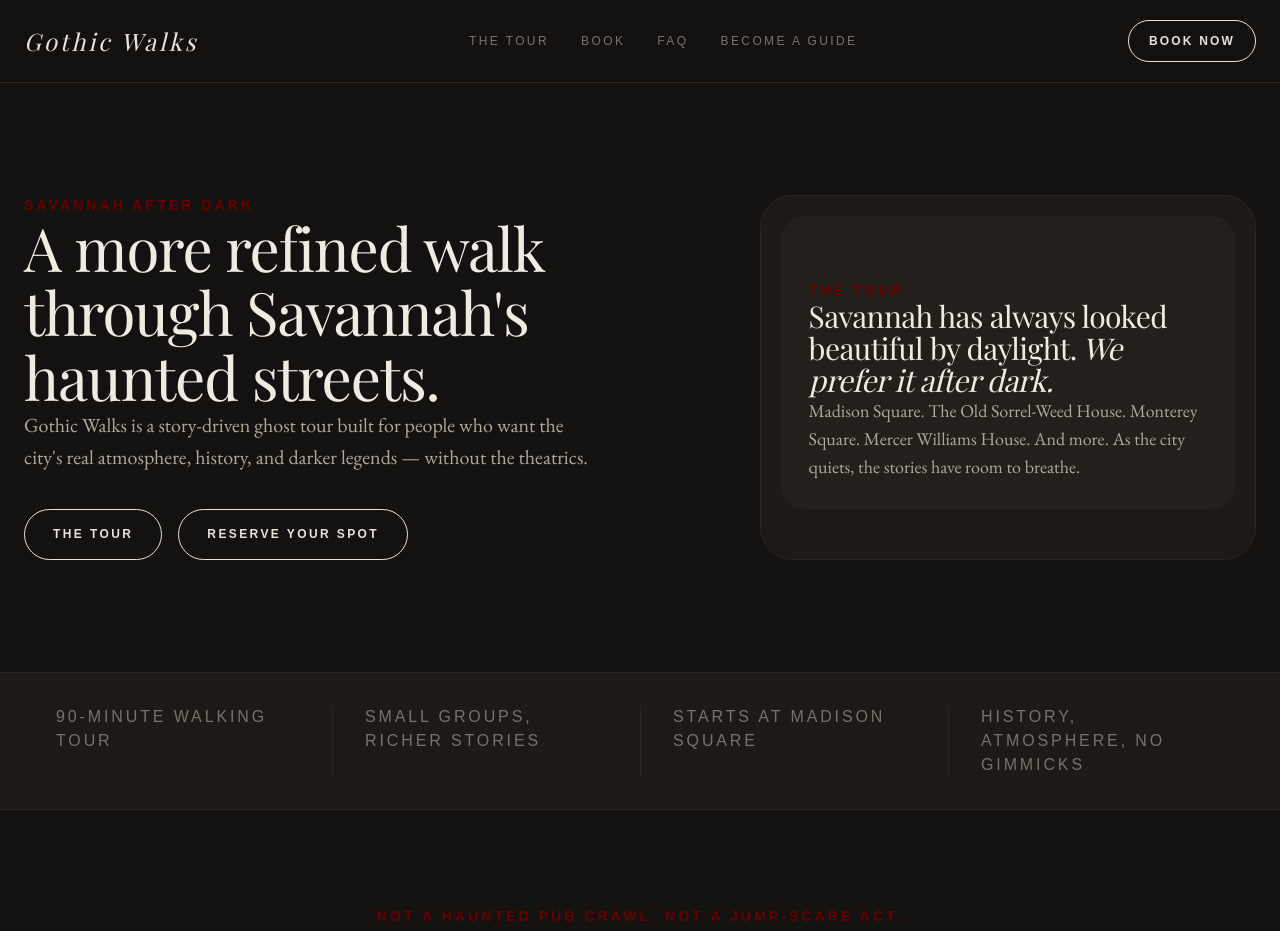
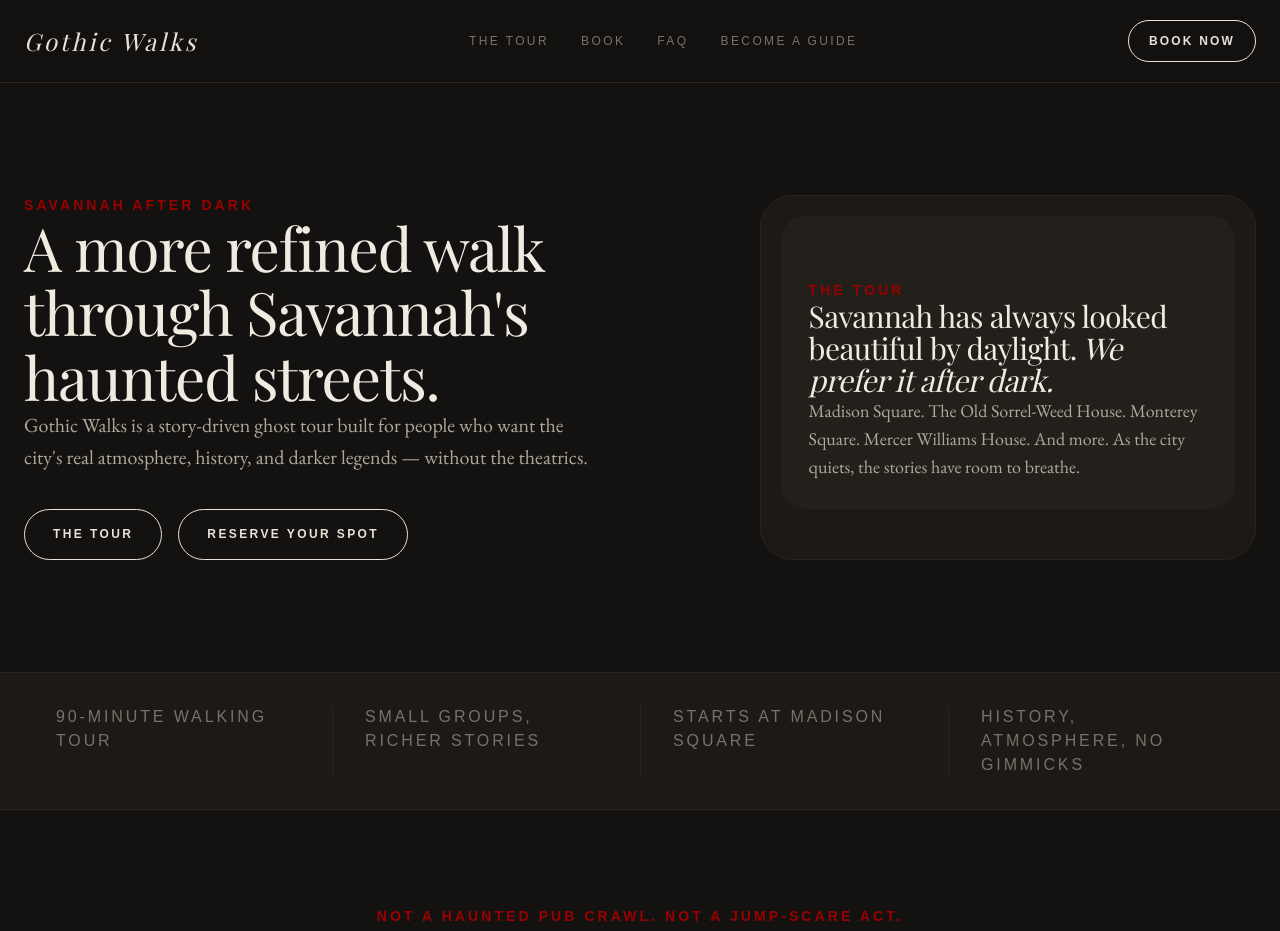
Before and after one commit to memphison/gothicwalks-next, a Next.js app: page / in a window 1280 px wide. Shown: the top 931 px of the page. Built offline with nearby package versions, Linux system fonts and the light colour scheme.

Commit message:
Update Gothic Walks site

```diff
--- a/app/book/page.tsx
+++ b/app/book/page.tsx
@@ -81,7 +81,7 @@ export default function BookPage() {
         </header>
 
         <section className="mx-auto max-w-3xl px-6 pb-32 py-20 md:py-28">
-          <p className="mb-6 text-sm font-semibold uppercase tracking-[0.22em] text-[#660000] [font-family:var(--font-label)]">
+          <p className="mb-6 text-sm font-semibold uppercase tracking-[0.22em] text-[#990000] [font-family:var(--font-label)]">
             Savannah After Dark
           </p>
           <h1 className="text-5xl font-normal leading-tight tracking-[-0.025em] text-[#f0ebe0] md:text-6xl [font-family:var(--font-display)]">
--- a/app/guide/page.tsx
+++ b/app/guide/page.tsx
@@ -42,7 +42,7 @@ export default function GuidePage() {
 
       <section className="mx-auto grid max-w-7xl gap-16 px-6 py-20 md:grid-cols-[1fr_0.9fr] md:py-24">
         <div className="flex flex-col">
-          <p className="mb-6 text-sm font-semibold uppercase tracking-[0.22em] text-[#660000] [font-family:var(--font-label)]">
+          <p className="mb-6 text-sm font-semibold uppercase tracking-[0.22em] text-[#990000] [font-family:var(--font-label)]">
             We&apos;re looking for the right guides
           </p>
           <h1 className="text-5xl font-normal leading-[0.96] tracking-[-0.025em] text-[#f0ebe0] md:text-7xl [font-family:var(--font-display)]">
@@ -62,7 +62,7 @@ export default function GuidePage() {
 
         <div className="rounded-[2rem] border border-[#2a2520] bg-[#1c1916] p-5">
           <div className="rounded-[1.5rem] bg-[#231f1b] p-7">
-            <p className="mb-5 text-sm font-semibold uppercase tracking-[0.22em] text-[#660000] [font-family:var(--font-label)]">
+            <p className="mb-5 text-sm font-semibold uppercase tracking-[0.22em] text-[#990000] [font-family:var(--font-label)]">
               Why guide with us
             </p>
             <ul className="space-y-4 pt-4 text-lg leading-6 text-[#e8e2d8] [font-family:var(--font-body)]">
@@ -89,7 +89,7 @@ export default function GuidePage() {
 
       <section className="border-y border-[#2a2520] bg-[#1c1916]">
         <div className="mx-auto max-w-4xl px-6 py-20 text-center">
-          <p className="mb-5 text-sm font-semibold uppercase tracking-[0.22em] text-[#660000] [font-family:var(--font-label)]">
+          <p className="mb-5 text-sm font-semibold uppercase tracking-[0.22em] text-[#990000] [font-family:var(--font-label)]">
             Not your average ghost tour company.
           </p>
           <h2 className="text-5xl font-normal leading-[1.05] tracking-[-0.02em] text-[#f0ebe0] md:text-6xl [font-family:var(--font-display)]">
@@ -104,7 +104,7 @@ export default function GuidePage() {
       </section>
 
       <section className="mx-auto max-w-3xl px-6 py-20">
-        <p className="mb-6 text-sm font-semibold uppercase tracking-[0.22em] text-[#660000] [font-family:var(--font-label)]">
+        <p className="mb-6 text-sm font-semibold uppercase tracking-[0.22em] text-[#990000] [font-family:var(--font-label)]">
           Interested?
         </p>
         <h2 className="text-5xl font-normal leading-tight tracking-[-0.02em] text-[#f0ebe0] [font-family:var(--font-display)]">
--- a/app/page.tsx
+++ b/app/page.tsx
@@ -90,7 +90,7 @@ export default function Home() {
 
         <section className="mx-auto grid max-w-7xl gap-16 px-6 py-20 md:grid-cols-[1.15fr_0.85fr] md:py-28">
           <div className="flex flex-col justify-center">
-            <p className="mb-6 text-sm font-semibold uppercase tracking-[0.22em] text-[#660000] [font-family:var(--font-label)]">
+            <p className="mb-6 text-sm font-semibold uppercase tracking-[0.22em] text-[#990000] [font-family:var(--font-label)]">
               Savannah After Dark
             </p>
             <h1 className="max-w-2xl text-5xl font-normal leading-[1.0] tracking-[-0.025em] text-[#f0ebe0] md:text-6xl [font-family:var(--font-display)]">
@@ -109,7 +109,7 @@ export default function Home() {
 
           <div className="rounded-[2rem] border border-[#2a2520] bg-[#1c1916] p-5">
             <div className="rounded-[1.5rem] bg-[#231f1b] p-7 pt-16">
-              <p className="mb-5 text-sm font-semibold uppercase tracking-[0.22em] text-[#660000] [font-family:var(--font-label)]">
+              <p className="mb-5 text-sm font-semibold uppercase tracking-[0.22em] text-[#990000] [font-family:var(--font-label)]">
                 The Tour
               </p>
               <h2 className="text-3xl font-normal leading-[1.1] tracking-[-0.02em] text-[#f0ebe0] [font-family:var(--font-display)]">
@@ -142,7 +142,7 @@ export default function Home() {
 
         <section className="px-6 py-24">
           <div className="mx-auto max-w-4xl text-center">
-            <p className="mb-5 text-sm font-semibold uppercase tracking-[0.22em] text-[#660000] [font-family:var(--font-label)]">
+            <p className="mb-5 text-sm font-semibold uppercase tracking-[0.22em] text-[#990000] [font-family:var(--font-label)]">
               Not a haunted pub crawl. Not a jump-scare act.
             </p>
             <h2 className="text-4xl font-normal leading-[1.05] tracking-[-0.02em] text-[#f0ebe0] md:text-5xl [font-family:var(--font-display)]">
--- a/app/tour/page.tsx
+++ b/app/tour/page.tsx
@@ -236,7 +236,7 @@ export default function TourPage() {
 
         {/* Hero */}
         <section className="mx-auto max-w-4xl px-6 py-20 md:py-28">
-          <p className="mb-6 text-sm font-semibold uppercase tracking-[0.22em] text-[#660000] [font-family:var(--font-label)]">
+          <p className="mb-6 text-sm font-semibold uppercase tracking-[0.22em] text-[#990000] [font-family:var(--font-label)]">
             Savannah After Dark
           </p>
           <h1 className="text-5xl font-normal leading-[1.0] tracking-[-0.025em] text-[#f0ebe0] md:text-7xl [font-family:var(--font-display)]">
@@ -277,7 +277,7 @@ export default function TourPage() {
 
         {/* What to expect */}
         <section className="mx-auto max-w-4xl px-6 py-20">
-          <p className="mb-6 text-sm font-semibold uppercase tracking-[0.22em] text-[#660000] [font-family:var(--font-label)]">
+          <p className="mb-6 text-sm font-semibold uppercase tracking-[0.22em] text-[#990000] [font-family:var(--font-label)]">
             What to expect
           </p>
           <h2 className="text-4xl font-normal leading-[1.05] tracking-[-0.02em] text-[#f0ebe0] md:text-5xl [font-family:var(--font-display)]">
@@ -304,7 +304,7 @@ export default function TourPage() {
         {/* Stops */}
         <section className="border-t border-[#2a2520]">
           <div className="mx-auto max-w-4xl px-6 py-20">
-            <p className="mb-6 text-sm font-semibold uppercase tracking-[0.22em] text-[#660000] [font-family:var(--font-label)]">
+            <p className="mb-6 text-sm font-semibold uppercase tracking-[0.22em] text-[#990000] [font-family:var(--font-label)]">
               The route
             </p>
             <h2 className="text-4xl font-normal leading-[1.05] tracking-[-0.02em] text-[#f0ebe0] md:text-5xl [font-family:var(--font-display)]">
@@ -361,7 +361,7 @@ export default function TourPage() {
 
         {/* FAQ */}
         <section id="faq" className="mx-auto max-w-4xl px-6 py-20">
-          <p className="mb-6 text-sm font-semibold uppercase tracking-[0.22em] text-[#660000] [font-family:var(--font-label)]">
+          <p className="mb-6 text-sm font-semibold uppercase tracking-[0.22em] text-[#990000] [font-family:var(--font-label)]">
             Before you go
           </p>
           <h2 className="text-4xl font-normal leading-[1.05] tracking-[-0.02em] text-[#f0ebe0] md:text-5xl [font-family:var(--font-display)]">
```
